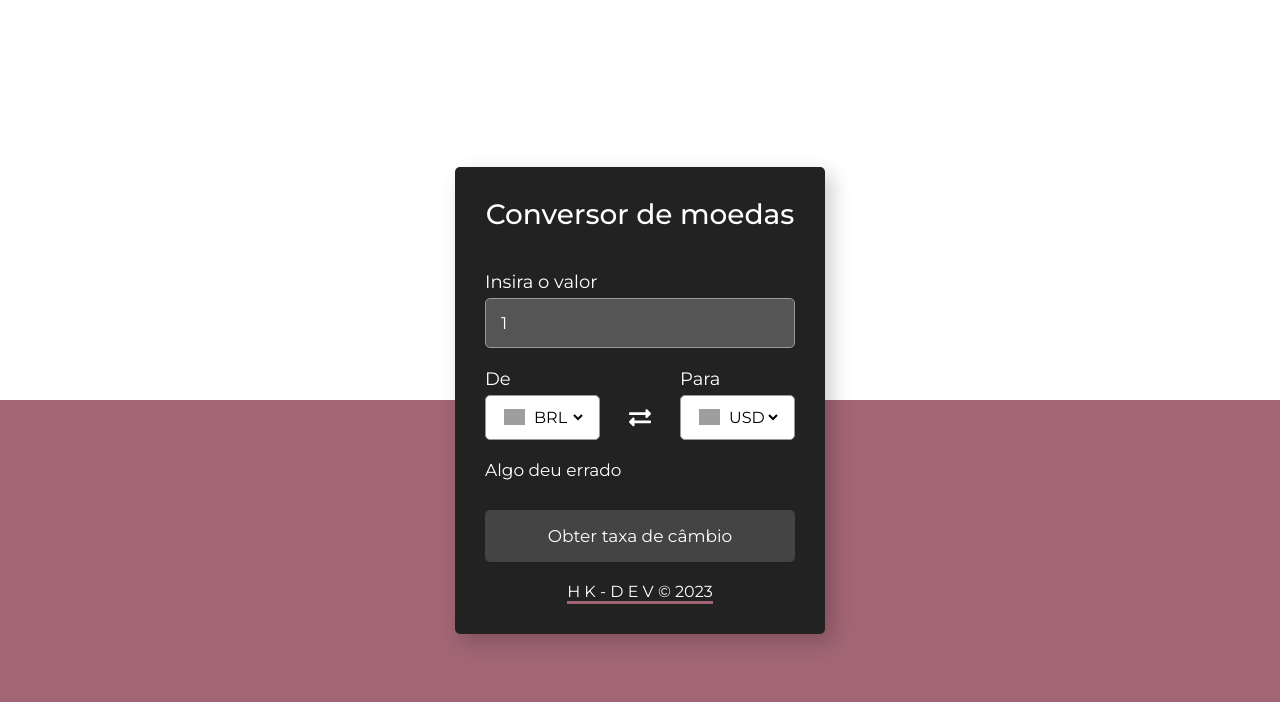
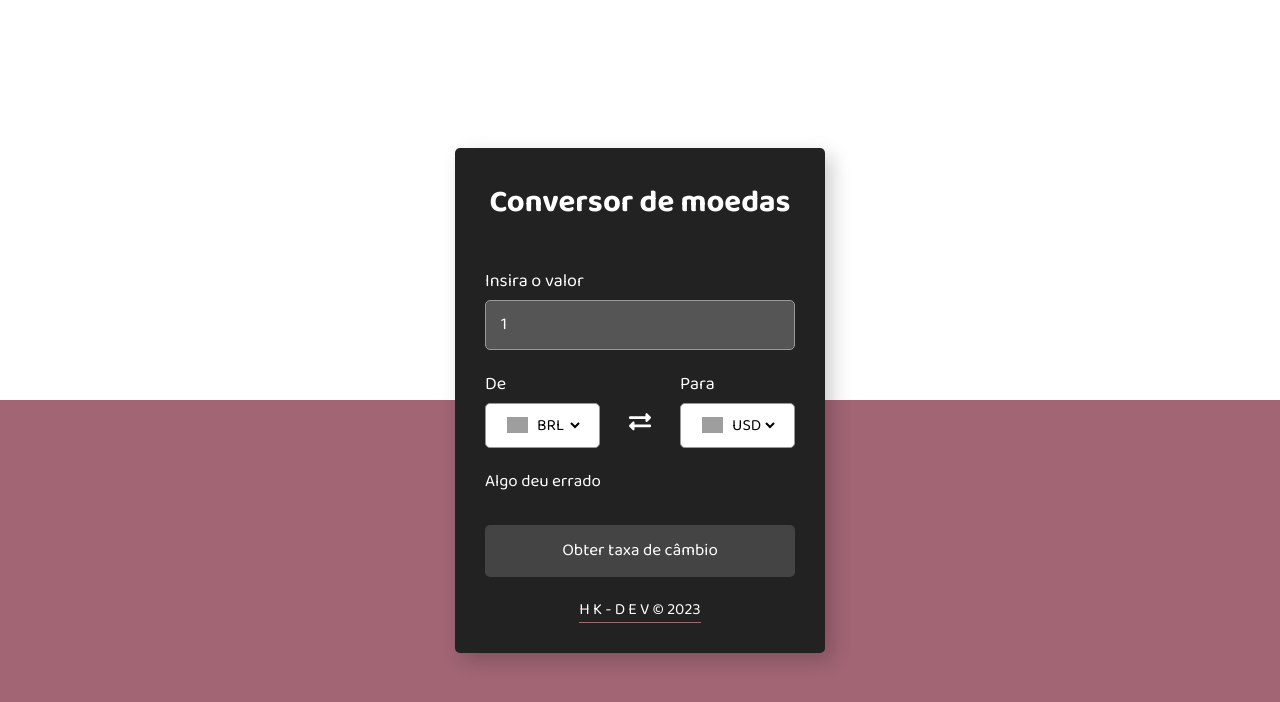
Before and after one commit to Hudsonjr90/ConversorDeMoedasMundial, a plain HTML site: page index.html in a window 1280 px wide. Drawn offline with Linux system fonts and the light colour scheme; no server answers; grey boxes are pictures that could not be loaded.

Commit message:
ajuste do tamanho do layout

```diff
--- a/index.html
+++ b/index.html
@@ -2,9 +2,11 @@
 <html lang="en" >
 <head>
   <meta charset="UTF-8">
+  <meta name="viewport" content="width=device-width, initial-scale=1.0">
   <title>Conversor de Moedas</title>
   <link rel='stylesheet' href='https://cdnjs.cloudflare.com/ajax/libs/font-awesome/5.15.3/css/all.min.css'>
-  <link rel='stylesheet' href='https://fonts.googleapis.com/css2?family=Montserrat:wght@400;500&amp;display=swap'><link rel="stylesheet" href="./style.css">
+  <link rel="stylesheet" href="https://fonts.googleapis.com/css2?family=Baloo+2:wght@400;500;700&family=Roboto:wght@400;500;700&display=swap" />
+  <link rel="stylesheet" href="./style.css">
 
 </head>
 <body>
--- a/style.css
+++ b/style.css
@@ -1,8 +1,12 @@
+html {
+  font-size: 16px; /* Definindo um valor base para rem (geralmente 16px) */
+}
+
 * {
   margin: 0;
   padding: 0;
   box-sizing: border-box;
-  font-family: "Montserrat", sans-serif;
+  font-family: "baloo 2", sans-serif;
 }
 
 body {
@@ -10,123 +14,119 @@ body {
   align-items: center;
   justify-content: center;
   min-height: 100vh;
-  padding: 0 10px;
+  padding: 0 0.625rem; /* 10px em rem */
   background: linear-gradient(180deg, #fff 50%, #a16574 50%);
 }
 
-::selection {
-  color: #000;
-  background: #fff;
-}
-
 .wrapper {
-  width: 370px;
-  padding: 30px;
-  border-radius: 5px;
+  width: 100%; /* Mudança para ocupar 100% da largura da tela */
+  max-width: 23.125rem; /* 370px em rem */
+  padding: 1.875rem; /* 30px em rem */
+  border-radius: 0.3125rem; /* 5px em rem */
   background: #222;
-  box-shadow: 7px 7px 20px rgba(0, 0, 0, 0.2);
+  box-shadow: 0.4375rem 0.4375rem 1.25rem rgba(0, 0, 0, 0.2); /* 7px 7px 20px em rem */
   color: #fff;
 }
 
 .wrapper header {
-  font-size: 28px;
-  font-weight: 500;
+  font-size: 1.9375rem; /* 31px em rem */
+  font-weight: 700;
   text-align: center;
 }
 
 .wrapper form {
-  margin: 40px 0 20px 0;
+  margin: 2.5rem 0 1.25rem 0; /* 40px 0 20px em rem */
 }
 
 form :where(input, select, button) {
   width: 100%;
   outline: none;
-  border-radius: 5px;
+  border-radius: 0.3125rem; /* 5px em rem */
   border: none;
   background: #444;
   color: #fff;
 }
 
 form p {
-  font-size: 18px;
-  margin-bottom: 5px;
+  font-size: 1.125rem; /* 18px em rem */
+  margin-bottom: 0.3125rem; /* 5px em rem */
 }
 
 form input {
-  height: 50px;
-  font-size: 17px;
-  padding: 0 15px;
-  border: 1px solid #999;
+  height: 3.125rem; /* 50px em rem */
+  font-size: 1.0625rem; /* 17px em rem */
+  padding: 0 0.9375rem; /* 15px em rem */
+  border: 0.0625rem solid #999; /* 1px em rem */
   background: #555;
 }
 
 form input:focus {
-  padding: 0 14px;
-  border: 2px solid #675afe;
+  padding: 0 0.875rem; /* 14px em rem */
+  border: 0.125rem solid #675afe; /* 2px em rem */
   background: #555;
 }
 
 form .drop-list {
   display: flex;
-  margin-top: 20px;
+  margin-top: 1.25rem; /* 20px em rem */
   align-items: center;
   justify-content: space-between;
 }
 
 .drop-list .select-box {
   display: flex;
-  width: 115px;
-  height: 45px;
+  width: 7.1875rem; /* 115px em rem */
+  height: 2.8125rem; /* 45px em rem */
   align-items: center;
-  border-radius: 5px;
+  border-radius: 0.3125rem; /* 5px em rem */
   justify-content: center;
-  border: 1px solid #999;
+  border: 0.0625rem solid #999; /* 1px em rem */
   background: #fff;
   color: #000;
 }
 
 .select-box img {
-  max-width: 21px;
+  max-width: 1.3125rem; /* 21px em rem */
 }
 
 .select-box select {
   width: auto;
-  font-size: 16px;
+  font-size: 1rem; /* 16px em rem */
   background: none;
-  margin: 0 -5px 0 5px;
+  margin: 0 -0.3125rem 0 0.3125rem; /* 5px em rem */
   color: #000;
 }
 
-.select-box select::-webkit-scrollbar {
-  width: 8px;
+select::-webkit-scrollbar {
+  width: 0.5rem; /* 8px em rem */
 }
 
-.select-box select::-webkit-scrollbar-track {
+select::-webkit-scrollbar-track {
   background: #fff;
 }
 
-.select-box select::-webkit-scrollbar-thumb {
+select::-webkit-scrollbar-thumb {
   background: #888;
-  border-radius: 8px;
-  border-right: 2px solid #ffffff;
+  border-radius: 0.5rem; /* 8px em rem */
+  border-right: 0.125rem solid #ffffff; /* 2px em rem */
 }
 
 .drop-list .icon {
   cursor: pointer;
-  margin-top: 30px;
-  font-size: 22px;
+  margin-top: 1.875rem; /* 30px em rem */
+  font-size: 1.375rem; /* 22px em rem */
   color: #fff;
 }
 
 form .exchange-rate {
-  font-size: 17px;
-  margin: 20px 0 30px;
+  font-size: 1.0625rem; /* 17px em rem */
+  margin: 1.25rem 0 1.875rem; /* 20px 0 30px em rem */
 }
 
 form button {
-  height: 52px;
+  height: 3.25rem; /* 52px em rem */
   color: #fff;
-  font-size: 17px;
+  font-size: 1.0625rem; /* 17px em rem */
   cursor: pointer;
   background: #444;
   transition: background 0.3s ease, transform 0.2s ease;
@@ -140,13 +140,29 @@ form button:active {
   transform: scale(0.95);
 }
 
-.copy{
+.copy {
   display: flex;
   align-items: center;
   justify-content: center;
 }
-.copy p{
+.copy p {
   color: #fff;
-  font-size: 1em;
-  border-bottom: 0.2em solid #a16574;
+  font-size: 1rem; /* 1em em rem */
+  border-bottom: 0.0125rem solid #a16574; /* 0.2em em rem */
 }
+
+::selection {
+  color: #000;
+  background: #fff;
+}
+
+/* Media Query para dispositivos com largura de tela menor que 768px */
+@media (max-width: 768px) {
+  body {
+    padding: 1.25rem; /* 20px em rem */
+  }
+
+  .wrapper {
+    padding: 1.25rem; /* 20px em rem */
+  }
+}
```
